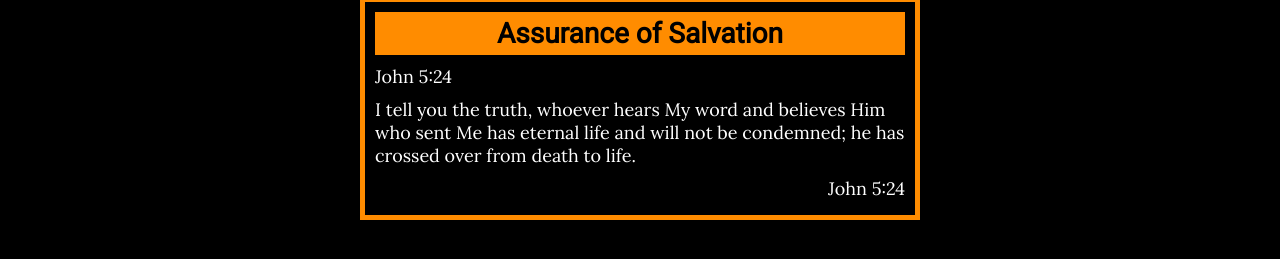
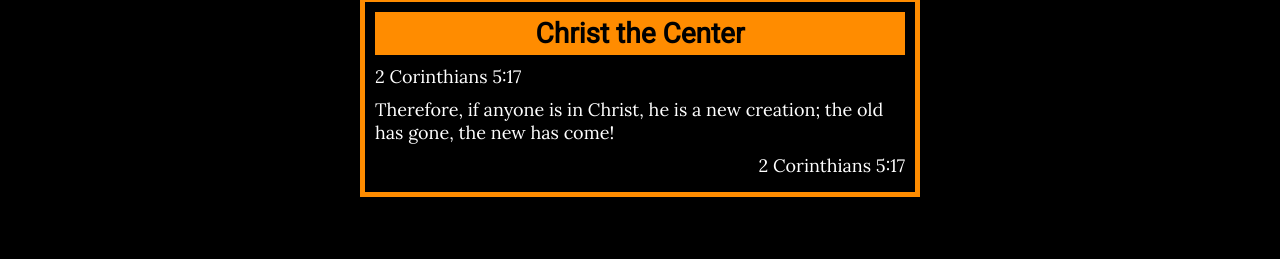
Before and after one commit to AJJAaron/AJJAaron.github.io, a plain HTML site: page 01_Home.html in a window 1280 px wide. Shown: the part 347-606 px from the top of the page. Drawn offline with Linux system fonts and the light colour scheme.

Commit message:
Update Verse of the Week
Pack A #1

```diff
--- a/01_Home.html
+++ b/01_Home.html
@@ -23,10 +23,10 @@
   <div class="feature-verse">
     <h2>This Week's Verse</h2>
     <div class="verse-container">
-      <h3>Assurance of Salvation</h3>
-      <p class="reference-top">John 5:24</p>
-      <p class="verse-text">I tell you the truth, whoever hears My word and believes Him who sent Me has eternal life and will not be condemned; he has crossed over from death to life.</p>
-      <p class="reference-end">John 5:24</p>
+      <h3>Christ the Center</h3>
+      <p class="reference-top">2 Corinthians 5:17</p>
+      <p class="verse-text">Therefore, if anyone is in Christ, he is a new creation; the old has gone, the new has come!</p>
+      <p class="reference-end">2 Corinthians 5:17</p>
     </div>
   </div>
 </body>
```
